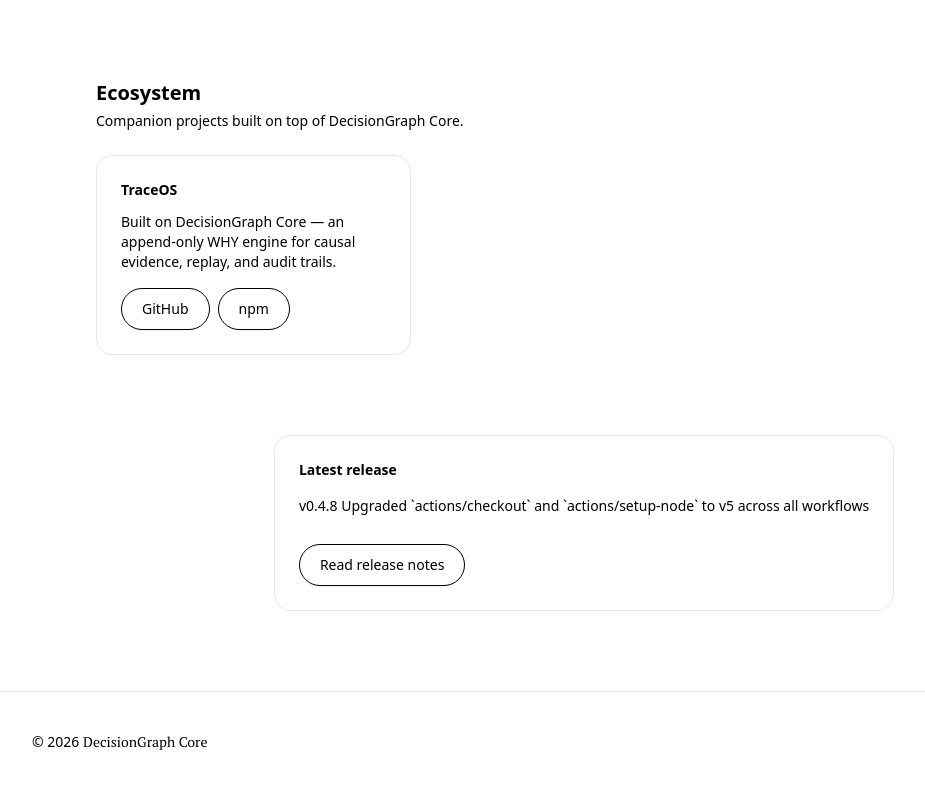
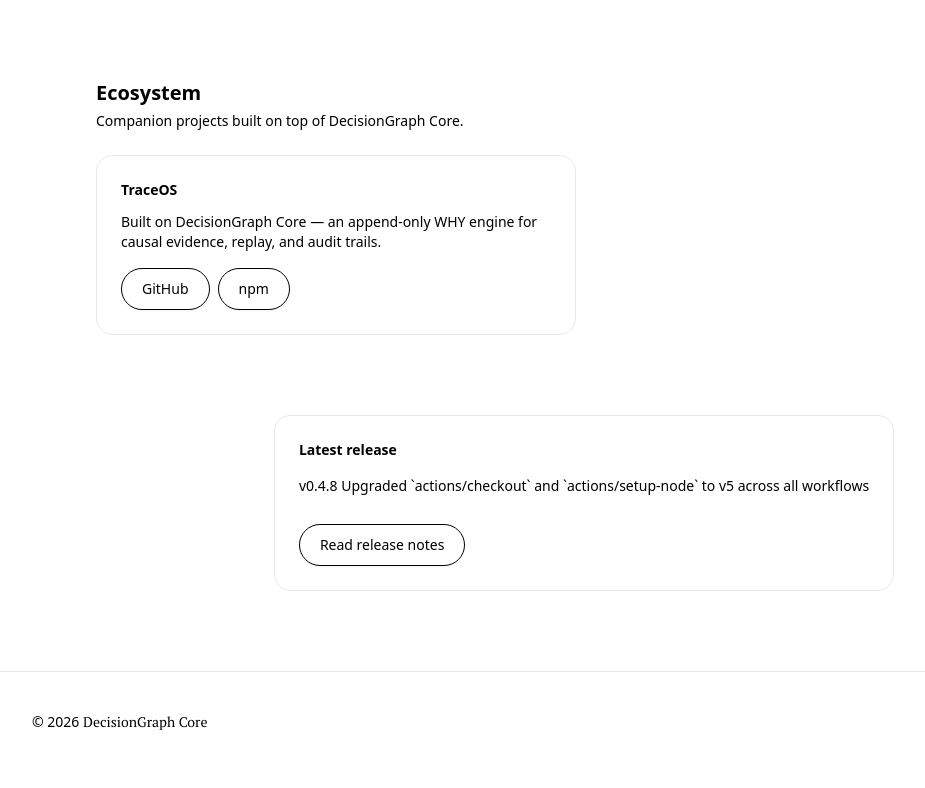
Before and after one commit to izumix77/decisiongraph-core-site, a Next.js app: page / in a window 1280 px wide. Shown: the part 1956-2744 px from the top of the page, without its empty margins (56-981 px from the left). Built offline with nearby package versions, Linux system fonts and the light colour scheme.

Commit message:
Fix ecosystem grid: use sm:grid-cols-2 to avoid orphan card centering

```diff
--- a/app/page.tsx
+++ b/app/page.tsx
@@ -242,7 +242,7 @@ export default function Page() {
           </div>
         </div>
 
-        <div className="grid gap-4 sm:grid-cols-2 lg:grid-cols-3">
+        <div className="grid gap-4 sm:grid-cols-2">
           {ecosystem.map((item) => (
             <Card key={item.title} title={item.title}>
               <p className="text-sm text-[color:var(--color-ink-subtle)]">
```
